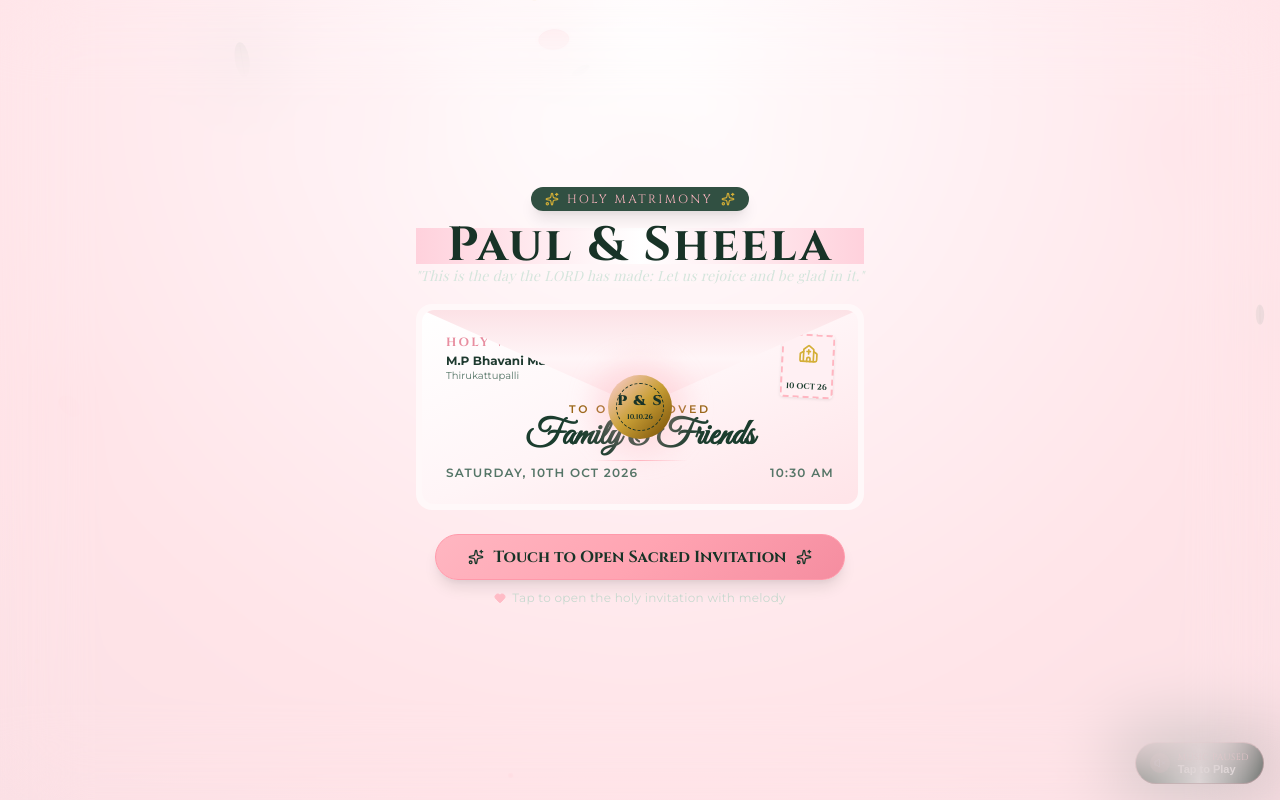
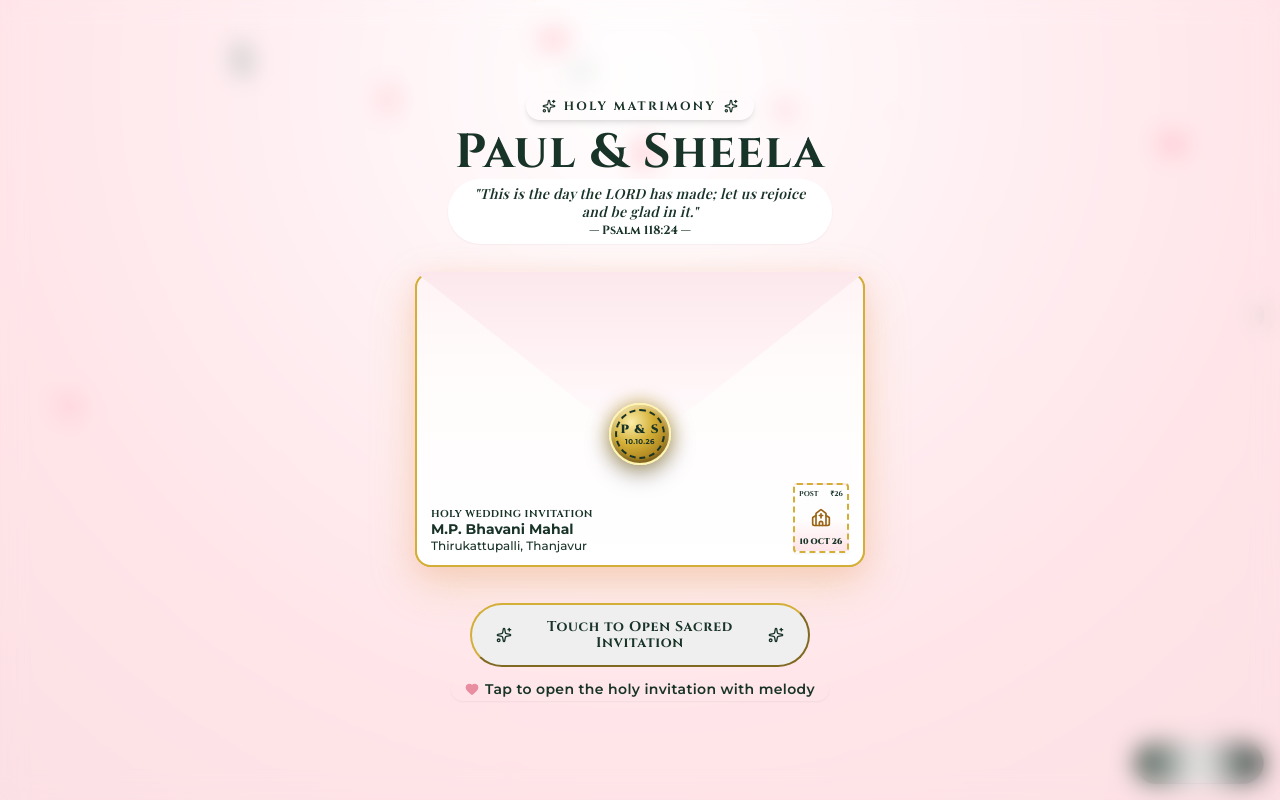
Before and after one commit to PaulDavid-dev/paulsheela, a React (Vite) app: page / in a window 1280 px wide. Shown: the top 800 px of the page. Built offline with nearby package versions, Linux system fonts and the light colour scheme; a web font is replaced by a local one.

Commit message:
card effect improve

```diff
--- a/src/components/EnvelopeIntro.jsx
+++ b/src/components/EnvelopeIntro.jsx
@@ -1,159 +1,261 @@
 import React, { useState } from 'react';
 import confetti from 'canvas-confetti';
-import { Sparkles, Heart, Church } from 'lucide-react';
+import { Sparkles, Heart, Church, MapPin, Calendar, Clock } from 'lucide-react';
 import { musicPlayer } from '../utils/audioHelper';
 
 export default function EnvelopeIntro({ onOpen }) {
   const [isOpening, setIsOpening] = useState(false);
   const [isFlapOpen, setIsFlapOpen] = useState(false);
+  const [isLetterSliding, setIsLetterSliding] = useState(false);
 
   const handleOpenInvitation = () => {
     if (isOpening) return;
     setIsOpening(true);
 
-    // Play golden wedding melody
+    // 1. Play Golden Wedding Melody
     musicPlayer.start();
 
-    // Trigger golden and light pink (#FFB6C1) confetti burst
-    try {
-      confetti({
-        particleCount: 90,
-        spread: 90,
-        origin: { y: 0.52 },
-        colors: ['#FFB6C1', '#D4AF37', '#FFE4E8', '#FFF0F3', '#FFFFFF'],
-        ticks: 220,
-        scalar: 1.2,
-      });
-    } catch (e) {
-      console.log(e);
-    }
-
+    // 2. Open Flap
     setTimeout(() => {
       setIsFlapOpen(true);
-    }, 280);
+    }, 180);
 
+    // 3. Slide Out Invitation Letter Card & Confetti
+    setTimeout(() => {
+      setIsLetterSliding(true);
+
+      try {
+        confetti({
+          particleCount: 130,
+          spread: 110,
+          origin: { y: 0.48 },
+          colors: ['#FFB6C1', '#D4AF37', '#FFE4E8', '#FFF0F3', '#FFFFFF', '#B8860B', '#E88EA0'],
+          ticks: 260,
+          scalar: 1.25,
+        });
+      } catch (e) {
+        console.error(e);
+      }
+    }, 650);
+
+    // 4. Smooth Transition to Full Invitation
     setTimeout(() => {
       onOpen();
-    }, 1000);
+    }, 1900);
   };
 
   return (
-    <div className="fixed inset-0 z-50 flex items-center justify-center bg-[#0d1f18]/95 backdrop-blur-2xl px-4 py-6 overflow-y-auto">
-      {/* Background ambient radial glow with #FFB6C1 touch */}
-      <div className="absolute inset-0 bg-[radial-gradient(circle_at_50%_35%,rgba(255,182,193,0.25)_0%,rgba(212,175,55,0.15)_35%,rgba(13,31,24,0.98)_70%)] pointer-events-none" />
+    <div className="fixed inset-0 z-50 flex items-center justify-center bg-[#fff8fa]/95 backdrop-blur-md px-3 sm:px-4 py-6 overflow-y-auto">
+      {/* Romantic Ambient Radial Background */}
+      <div className="absolute inset-0 bg-[radial-gradient(circle_at_50%_35%,rgba(255,182,193,0.45)_0%,rgba(251,238,168,0.3)_35%,rgba(255,240,243,0.95)_80%)] pointer-events-none" />
 
-      <div className="relative w-full max-w-lg flex flex-col items-center my-auto py-4">
+      <div className="relative w-full max-w-[460px] flex flex-col items-center my-auto py-2 z-10">
 
-        {/* Header Greetings */}
-        <div className="text-center mb-5 z-10">
-          <div className="inline-flex items-center gap-2 px-3.5 py-1 rounded-full bg-[#1b3d2e]/90 border border-[#ffb6c1]/70 text-[#ffb6c1] text-xs uppercase tracking-[0.2em] font-cinzel mb-2.5 shadow-lg animate-float">
-            <Sparkles className="w-3.5 h-3.5 text-[#d4af37]" />
+        {/* ========================================================
+            TOP HEADER & SCRIPTURE
+            ======================================================== */}
+        <div className="text-center mb-2 sm:mb-3 w-full">
+          {/* Holy Matrimony Badge */}
+          <div className="inline-flex items-center gap-2 px-4 py-1.5 rounded-full bg-[#183327] border border-[#d4af37] text-[#fbeea8] text-xs uppercase tracking-[0.2em] font-cinzel font-bold shadow-md animate-float">
+            <Sparkles className="w-3.5 h-3.5 text-[#ffd700]" />
             Holy Matrimony
-            <Sparkles className="w-3.5 h-3.5 text-[#d4af37]" />
+            <Sparkles className="w-3.5 h-3.5 text-[#ffd700]" />
           </div>
-          <h1 className="text-3xl sm:text-4xl md:text-5xl font-cinzel text-transparent bg-clip-text bg-gradient-to-r from-[#ffd1dc] via-[#ffffff] to-[#ffd1dc] drop-shadow-md tracking-wider font-bold">
-            Paul & Sheela
+
+          {/* Couple Names */}
+          <h1 className="mt-2 text-3xl sm:text-4xl md:text-5xl font-cinzel font-bold tracking-wide text-[#183327] drop-shadow-xs">
+            Paul &amp; Sheela
           </h1>
-          <p className="text-xs sm:text-sm font-playfair italic text-[#d4e5dc] mt-1 tracking-wide">
-            "This is the day the LORD has made: Let us rejoice and be glad in it."
-          </p>
+
+          {/* Scripture Verse */}
+          <div className="mt-2 inline-block px-4 py-1.5 rounded-full bg-white/95 border border-[#d4af37]/60 shadow-xs max-w-sm sm:max-w-md mx-auto">
+            <p className="text-xs sm:text-sm font-playfair italic text-[#183327] font-semibold tracking-wide leading-tight">
+              "This is the day the LORD has made; let us rejoice and be glad in it."
+            </p>
+            <span className="text-[10px] sm:text-xs font-cinzel text-[#8a6015] font-bold block mt-0.5">
+              — Psalm 118:24 —
+            </span>
+          </div>
         </div>
 
-        {/* 3D Envelope Container with Soft Pink Accents */}
-        <div
-          onClick={handleOpenInvitation}
-          className={`group cursor-pointer relative w-full aspect-[1.5/1] max-w-md bg-[#fff8f9] rounded-2xl shadow-[0_25px_60px_rgba(0,0,0,0.6),0_0_30px_rgba(255,182,193,0.3)] border-2 border-[#ffb6c1] p-1.5 transition-all duration-700 select-none ${
-            isOpening ? 'scale-105 opacity-90' : 'hover:scale-[1.02] hover:shadow-[0_30px_70px_rgba(255,182,193,0.5)]'
-          }`}
-        >
-          <div className="relative w-full h-full rounded-xl overflow-hidden bg-gradient-to-br from-[#ffffff] via-[#fff5f7] to-[#ffe4e8] border border-[#ffb6c1]/50 flex flex-col justify-between p-5 sm:p-6">
+        {/* ========================================================
+            CLASSIC ROYAL ENVELOPE WITH INNER LETTER CARD
+            ======================================================== */}
+        <div className="envelope-main-wrapper">
 
-            {/* Postal Header */}
-            <div className="flex justify-between items-start">
-              <div className="text-left">
-                <span className="text-[10px] sm:text-xs uppercase tracking-[0.2em] font-cinzel text-[#e88ea0] font-bold block">
-                  Holy Wedding Invitation
+          <div
+            onClick={handleOpenInvitation}
+            className="envelope-box"
+          >
+
+            {/* 1. ENVELOPE BACK LINER */}
+            <div className="envelope-back-liner">
+              <div
+                className="absolute inset-0 opacity-30 pointer-events-none"
+                style={{
+                  backgroundImage: `radial-gradient(#d4af37 1px, transparent 1px)`,
+                  backgroundSize: '16px 16px',
+                }}
+              />
+            </div>
+
+            {/* 2. INNER LETTER CARD (Slides Up gracefully out of the pocket) */}
+            <div
+              className={`envelope-letter-card ${
+                isLetterSliding ? 'sliding' : ''
+              }`}
+            >
+              {/* Inner Double Borders */}
+              <div className="absolute inset-1 border border-[#d4af37]/50 rounded-lg pointer-events-none" />
+              <div className="absolute inset-2 border border-[#ffb6c1]/60 rounded-md pointer-events-none" />
+
+              {/* Letter Top Header */}
+              <div className="relative z-10 text-center pt-0.5">
+                <span className="text-[9px] uppercase font-cinzel tracking-[0.25em] text-[#8a6015] font-bold block">
+                  Together With Their Families
                 </span>
-                <span className="text-xs font-serif text-[#1e3a2f] font-bold">
-                  M.P Bhavani Mahal
+                <h2 className="text-sm sm:text-base font-cinzel font-bold text-[#183327] tracking-wider mt-0.5">
+                  G. Paul David &amp; R. Sheela Percy
+                </h2>
+                <div className="w-16 h-[1px] bg-gradient-to-r from-transparent via-[#d4af37] to-transparent mx-auto mt-0.5" />
+              </div>
+
+              {/* Letter Center Invitation Script */}
+              <div className="relative z-10 text-center py-0.5">
+                <span className="text-[10px] font-montserrat uppercase tracking-[0.2em] text-[#996515] font-bold block">
+                  Cordially Invite
                 </span>
-                <span className="text-[10px] text-[#557567] block">
-                  Thirukattupalli
+                <p className="text-2xl sm:text-3xl font-great-vibes text-[#183327] leading-tight my-0.5">
+                  Family &amp; Friends
+                </p>
+                <span className="text-[9px] font-montserrat text-[#4e6e60] font-medium">
+                  to celebrate their Holy Matrimony
                 </span>
               </div>
 
-              {/* Vintage Stamp */}
-              <div className="w-13 h-16 sm:w-14 sm:h-18 rounded border-2 border-dashed border-[#ffb6c1] bg-[#fff0f3] p-1 shadow-sm flex flex-col items-center justify-between rotate-3 group-hover:rotate-0 transition-transform">
-                <Church className="w-5 h-5 text-[#d4af37] mt-1" />
-                <span className="text-[8px] font-cinzel font-bold text-[#1b3d2e]">10 OCT 26</span>
+              {/* Letter Bottom Venue & Timing */}
+              <div className="relative z-10 bg-[#fff5f7] rounded-lg p-1.5 border border-[#d4af37]/40 flex items-center justify-between text-[9px] font-montserrat font-bold text-[#183327]">
+                <div className="text-left">
+                  <span className="text-[#8a6015] block font-bold">M.P. Bhavani Mahal</span>
+                  <span className="text-[#557567] text-[8px] font-normal">Thirukattupalli</span>
+                </div>
+                <div className="text-right">
+                  <span className="text-[#183327] block font-bold">Sat, 10 Oct 2026</span>
+                  <span className="text-[#8a6015] text-[8px]">10:30 AM IST</span>
+                </div>
               </div>
             </div>
 
-            {/* Recipient Script */}
-            <div className="text-center my-auto py-1">
-              <span className="text-[11px] font-montserrat uppercase tracking-[0.25em] text-[#996515] font-semibold block mb-0.5">
-                To Our Beloved
-              </span>
-              <h2 className="text-3xl sm:text-4xl font-great-vibes text-[#1b3d2e]">
-                Family & Friends
-              </h2>
-              <div className="w-24 h-[1px] mx-auto mt-1.5 bg-gradient-to-r from-transparent via-[#ffb6c1] to-transparent" />
+            {/* 3. ENVELOPE FRONT POCKET (Holds the Letter) */}
+            <div className="envelope-front-pocket">
+              {/* Pocket Content (Venue info + Vintage stamp) */}
+              <div className="envelope-pocket-content">
+
+                {/* Left: Venue summary */}
+                <div className="text-left" style={{ maxWidth: '240px' }}>
+                  <span className="text-[10px] font-cinzel font-bold text-[#8a6015] uppercase tracking-wider block">
+                    Holy Wedding Invitation
+                  </span>
+                  <span className="text-xs sm:text-sm font-serif font-bold text-[#183327] block leading-tight">
+                    M.P. Bhavani Mahal
+                  </span>
+                  <span className="text-[10px] sm:text-xs text-[#527967] font-medium block">
+                    Thirukattupalli, Thanjavur
+                  </span>
+                </div>
+
+                {/* Right: Vintage Scalloped Postage Stamp */}
+                <div
+                  className="rounded border-2 border-dashed border-[#d4af37] bg-gradient-to-b from-[#fff0f3] to-[#ffe4e8] p-1 shadow-xs flex flex-col items-center justify-between rotate-2"
+                  style={{ width: '56px', height: '70px' }}
+                >
+                  <div className="w-full flex items-center justify-between px-0.5 text-[7px] font-cinzel font-bold text-[#8a6015]">
+                    <span>POST</span>
+                    <span>₹26</span>
+                  </div>
+                  <Church className="w-5 h-5 text-[#996515]" />
+                  <span className="text-[8px] font-cinzel font-black text-[#183327] border-t border-[#d4af37]/40 w-full text-center pt-0.5">
+                    10 OCT 26
+                  </span>
+                </div>
+
+              </div>
             </div>
 
-            {/* Bottom info */}
-            <div className="flex justify-between items-end text-[10px] sm:text-xs text-[#557567] font-montserrat tracking-widest uppercase font-semibold">
-              <span>Saturday, 10th Oct 2026</span>
-              <span>10:30 AM</span>
+            {/* 4. ENVELOPE TOP FLAP (3D Flips 180° Upwards when opened) */}
+            <div
+              className={`envelope-top-flap ${
+                isFlapOpen ? 'open' : ''
+              }`}
+            >
+              <div className="w-full h-full relative flex items-center justify-center">
+                <div
+                  className="absolute"
+                  style={{ bottom: '6px', width: '80px', height: '1.5px', background: 'rgba(212, 175, 55, 0.7)' }}
+                />
+              </div>
             </div>
 
-            {/* Flap fold */}
+            {/* 5. 3D ROYAL WAX SEAL MONOGRAM BUTTON */}
             <div
-              className={`absolute top-0 left-0 right-0 h-1/2 bg-gradient-to-b from-[#fce2e6] to-[#fff5f7] border-b-2 border-[#ffb6c1] origin-top transition-transform duration-700 shadow-sm ${
-                isFlapOpen ? '-rotate-x-180 opacity-0 pointer-events-none' : ''
-              }`}
-              style={{
-                clipPath: 'polygon(0 0, 100% 0, 50% 100%)',
-              }}
-            />
-
-            {/* Wax Seal with Gold and #FFB6C1 accents */}
-            <div
-              className={`absolute top-1/2 left-1/2 -translate-x-1/2 -translate-y-1/2 z-20 w-16 h-16 sm:w-20 sm:h-20 rounded-full bg-gradient-to-br from-[#ffd1dc] via-[#c99f36] to-[#734b04] shadow-[0_8px_25px_rgba(0,0,0,0.4),0_0_20px_rgba(255,182,193,0.7)] border-2 border-[#fff0f3] flex items-center justify-center transition-all duration-500 ${
-                isOpening ? 'scale-125 opacity-0' : 'group-hover:scale-110 group-hover:rotate-6'
+              className={`envelope-wax-seal ${
+                isFlapOpen ? 'broken' : ''
               }`}
             >
-              <div className="w-12 h-12 sm:w-16 sm:h-16 rounded-full border border-dashed border-[#fff0f3]/90 flex flex-col items-center justify-center text-[#241704] font-cinzel text-center">
-                <span className="text-xs sm:text-sm leading-tight font-black tracking-widest text-[#241704]">
-                  P & S
+              <div
+                className="rounded-full border-2 border-dashed border-[#ffea9f]/80 bg-gradient-to-br from-[#b8860b] to-[#6b4700] flex flex-col items-center justify-center text-center shadow-inner"
+                style={{ width: '50px', height: '50px' }}
+              >
+                <span className="text-xs font-cinzel font-black tracking-widest text-[#fffde6] leading-none drop-shadow-sm">
+                  P &amp; S
                 </span>
-                <span className="text-[7px] sm:text-[8px] text-[#3d2c0e] font-sans font-bold mt-0.5">
+                <span className="text-[7px] font-montserrat font-bold text-[#fbeea8] mt-0.5 tracking-wider">
                   10.10.26
                 </span>
               </div>
             </div>
 
-            {/* Halo glow */}
-            <div className="absolute top-1/2 left-1/2 -translate-x-1/2 -translate-y-1/2 z-10 w-24 h-24 rounded-full bg-[#ffb6c1]/30 blur-md animate-pulse pointer-events-none" />
+            {/* Golden Glow around Wax Seal */}
+            {!isFlapOpen && (
+              <div
+                className="absolute rounded-full bg-[#ffd700]/30 blur-md animate-pulse pointer-events-none"
+                style={{
+                  top: '55%',
+                  left: '50%',
+                  transform: 'translate(-50%, -50%)',
+                  width: '90px',
+                  height: '90px',
+                  zIndex: 25,
+                }}
+              />
+            )}
+
           </div>
+
         </div>
 
-        {/* Tap to open button */}
-        <div className="mt-6 text-center z-10 flex flex-col items-center">
+        {/* ========================================================
+            TOUCH TO OPEN SACRED INVITATION CTA BUTTON
+            ======================================================== */}
+        <div className="mt-4 sm:mt-5 text-center z-10 flex flex-col items-center w-full">
           <button
             onClick={handleOpenInvitation}
             disabled={isOpening}
-            className="btn-pink px-8 py-3.5 rounded-full text-xs sm:text-sm md:text-base font-cinzel font-bold flex items-center gap-2.5 cursor-pointer shadow-lg hover:shadow-xl animate-pulse"
+            className="w-full px-6 py-3.5 rounded-full text-xs sm:text-sm font-cinzel font-bold tracking-wider flex items-center justify-center gap-2 cursor-pointer bg-gradient-to-r from-[#ffb6c1] via-[#ffd1dc] to-[#ffb6c1] text-[#183327] border-2 border-[#d4af37] shadow-[0_8px_25px_rgba(255,182,193,0.6),0_0_20px_rgba(212,175,55,0.3)] hover:shadow-[0_12px_30px_rgba(212,175,55,0.5)] hover:scale-[1.02] active:scale-[0.98] transition-all"
+            style={{ maxWidth: '340px' }}
           >
-            <Sparkles className="w-4 h-4 text-[#1a382b]" />
-            {isOpening ? "Opening Sacred Invitation..." : "Touch to Open Sacred Invitation"}
-            <Sparkles className="w-4 h-4 text-[#1a382b]" />
+            <Sparkles className="w-4 h-4 text-[#8a6015] shrink-0" />
+            <span>{isOpening ? "Unfolding Sacred Invitation..." : "Touch to Open Sacred Invitation"}</span>
+            <Sparkles className="w-4 h-4 text-[#8a6015] shrink-0" />
           </button>
 
-          <p className="text-xs text-[#c2d7cc] font-montserrat mt-2.5 tracking-wide flex items-center gap-1.5 opacity-90">
-            <Heart className="w-3 h-3 text-[#ffb6c1] fill-[#ffb6c1]" />
+          {/* Subtext Prompt with Melody Icon */}
+          <p className="text-xs sm:text-sm text-[#183327] font-montserrat font-semibold mt-2.5 tracking-wide flex items-center gap-1.5 bg-white/80 px-3.5 py-1 rounded-full border border-[#ffb6c1]/40 shadow-xs">
+            <Heart className="w-3.5 h-3.5 text-[#e88ea0] fill-[#e88ea0]" />
             Tap to open the holy invitation with melody
           </p>
         </div>
+
       </div>
     </div>
   );
--- a/src/index.css
+++ b/src/index.css
@@ -705,3 +705,176 @@ body {
   .md\:text-4xl { font-size: 2.25rem; }
   .md\:text-5xl { font-size: 3rem; }
 }
+
+/* =========================================================================
+   3D REALISTIC ROYAL ENVELOPE & LETTER INVITATION OPENING SYSTEM
+   ========================================================================= */
+
+.envelope-main-wrapper {
+  position: relative;
+  width: 100%;
+  max-width: 420px;
+  height: 270px;
+  perspective: 1200px;
+  margin: 16px auto;
+  user-select: none;
+}
+
+@media (min-width: 640px) {
+  .envelope-main-wrapper {
+    height: 295px;
+    max-width: 450px;
+    margin: 20px auto;
+  }
+}
+
+.envelope-box {
+  position: relative;
+  width: 100%;
+  height: 100%;
+  transform-style: preserve-3d;
+  transition: transform 0.4s ease;
+  border-radius: 16px;
+  cursor: pointer;
+}
+
+.envelope-box:hover {
+  transform: scale(1.02);
+}
+
+/* Back Liner (Inside of Envelope) */
+.envelope-back-liner {
+  position: absolute;
+  top: 0;
+  left: 0;
+  right: 0;
+  bottom: 0;
+  border-radius: 16px;
+  background: linear-gradient(180deg, #f7dde2 0%, #fae8eb 60%, #fff0f3 100%);
+  border: 2px solid #d4af37;
+  box-shadow: 0 16px 45px rgba(212, 175, 55, 0.25), 0 8px 25px rgba(255, 182, 193, 0.4);
+  overflow: hidden;
+}
+
+/* Sliding Letter Invitation Card */
+.envelope-letter-card {
+  position: absolute;
+  top: 8px;
+  left: 12px;
+  right: 12px;
+  bottom: 8px;
+  border-radius: 12px;
+  background: #ffffff;
+  background-image:
+    radial-gradient(#d4af37 0.4px, transparent 0.4px),
+    linear-gradient(180deg, #ffffff 0%, #fffdfa 50%, #fff6f8 100%);
+  background-size: 16px 16px, 100% 100%;
+  border: 2px solid #d4af37;
+  padding: 14px 16px;
+  display: flex;
+  flex-direction: column;
+  justify-content: space-between;
+  text-align: center;
+  box-shadow: 0 6px 20px rgba(0, 0, 0, 0.1);
+  transition: transform 1.1s cubic-bezier(0.2, 0.9, 0.3, 1.2), box-shadow 0.8s ease, opacity 0.4s ease;
+  transform: translateY(20px) scale(0.94);
+  opacity: 0;
+  z-index: 10;
+  pointer-events: none;
+}
+
+.envelope-letter-card.sliding {
+  transform: translateY(-135px) scale(1.04);
+  box-shadow: 0 25px 65px rgba(212, 175, 55, 0.5), 0 10px 30px rgba(0, 0, 0, 0.25);
+  opacity: 1 !important;
+  z-index: 35 !important;
+  pointer-events: auto;
+}
+
+@media (min-width: 640px) {
+  .envelope-letter-card.sliding {
+    transform: translateY(-155px) scale(1.05);
+  }
+}
+
+/* Front Pocket (Covers the bottom half when closed) */
+.envelope-front-pocket {
+  position: absolute;
+  top: 0;
+  left: 0;
+  right: 0;
+  bottom: 0;
+  border-radius: 16px;
+  background: linear-gradient(0deg, #ffffff 0%, #fffbfb 70%, #fff3f5 100%);
+  border: 2px solid #d4af37;
+  clip-path: polygon(0 0, 0 100%, 100% 100%, 100% 0, 50% 50%);
+  z-index: 20;
+  pointer-events: none;
+  overflow: hidden;
+}
+
+/* Pocket Content Area */
+.envelope-pocket-content {
+  position: absolute;
+  left: 14px;
+  right: 14px;
+  bottom: 12px;
+  display: flex;
+  align-items: flex-end;
+  justify-content: space-between;
+  z-index: 22;
+}
+
+/* Top Flap (3D Folds over the pocket) */
+.envelope-top-flap {
+  position: absolute;
+  top: 0;
+  left: 0;
+  right: 0;
+  height: 60%;
+  transform-origin: top center;
+  transition: transform 0.8s cubic-bezier(0.4, 0, 0.2, 1), z-index 0.2s;
+  backface-visibility: hidden;
+  clip-path: polygon(0 0, 100% 0, 50% 100%);
+  background: linear-gradient(180deg, #fce8ec 0%, #fff2f5 50%, #ffffff 100%);
+  border-bottom: 2px solid #d4af37;
+  box-shadow: 0 6px 15px rgba(0, 0, 0, 0.08);
+  z-index: 30;
+  pointer-events: none;
+}
+
+.envelope-top-flap.open {
+  transform: rotateX(180deg);
+  z-index: 5 !important;
+}
+
+/* 3D Wax Seal Button */
+.envelope-wax-seal {
+  position: absolute;
+  top: 55%;
+  left: 50%;
+  transform: translate(-50%, -50%);
+  width: 62px;
+  height: 62px;
+  border-radius: 50%;
+  background: radial-gradient(circle at 35% 30%, #fbeea8 0%, #d4af37 40%, #a17719 80%, #6e4c08 100%);
+  border: 2px solid #fff3b0;
+  box-shadow: 0 8px 25px rgba(0, 0, 0, 0.35), 0 0 18px rgba(212, 175, 55, 0.7), inset 0 2px 4px rgba(255, 255, 255, 0.6), inset 0 -2px 4px rgba(0, 0, 0, 0.4);
+  display: flex;
+  align-items: center;
+  justify-content: center;
+  z-index: 40;
+  cursor: pointer;
+  transition: transform 0.4s cubic-bezier(0.175, 0.885, 0.32, 1.275), opacity 0.4s ease;
+}
+
+.envelope-wax-seal:hover {
+  transform: translate(-50%, -50%) scale(1.1) rotate(5deg);
+  box-shadow: 0 12px 30px rgba(0, 0, 0, 0.4), 0 0 25px rgba(212, 175, 55, 0.9);
+}
+
+.envelope-wax-seal.broken {
+  transform: translate(-50%, -50%) scale(1.3);
+  opacity: 0;
+  pointer-events: none;
+}
--- a/src/utils/calendarHelper.js
+++ b/src/utils/calendarHelper.js
@@ -6,7 +6,7 @@ export const WEDDING_DETAILS = {
   groomOrigin: "Erode - Nadarmadu",
   bride: "R. Sheela Percy",
   brideParents: "Mr. R. Raju & Mrs. R. Nallammal - (Thabithal)",
-  brideOrigin: "Trichy - Solamaldevi",
+  brideOrigin: "Trichy - Sholamadevi",
   dateFormatted: "Saturday, 10th October 2026",
   timeFormatted: "From 10:30 a.m. onwards",
   dateTimeISO: "2026-10-10T10:30:00+05:30",
```
